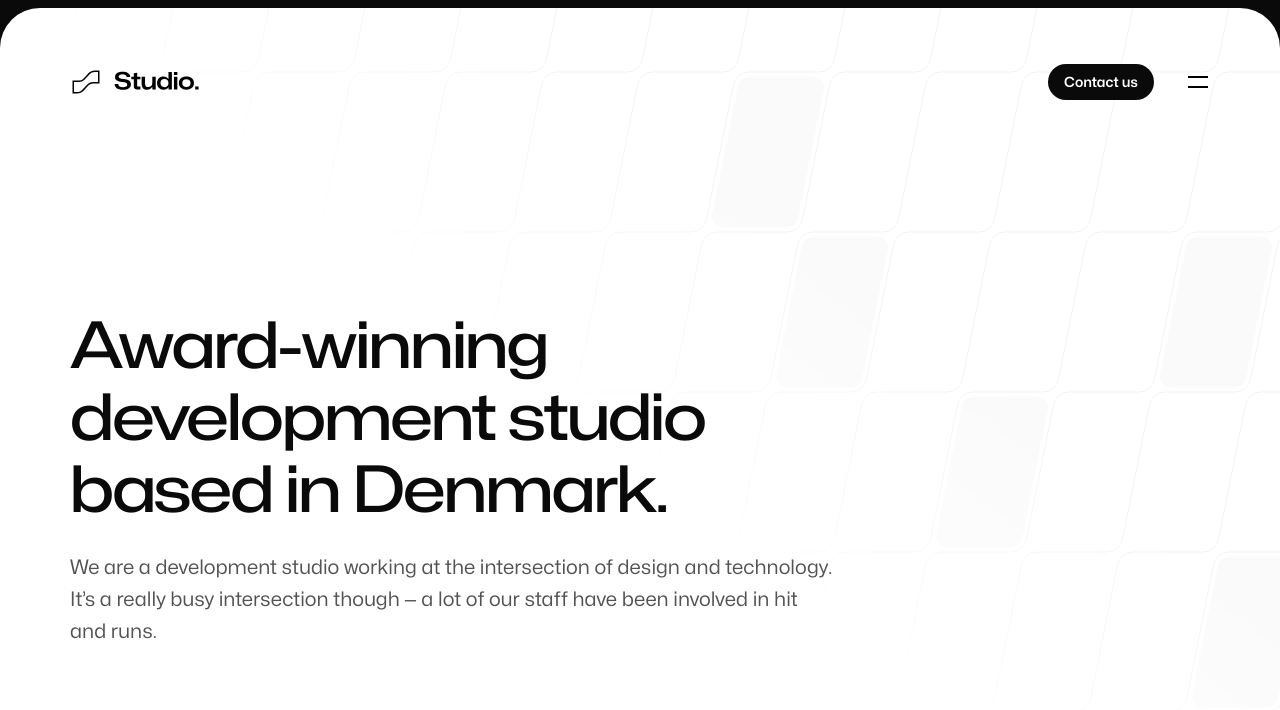
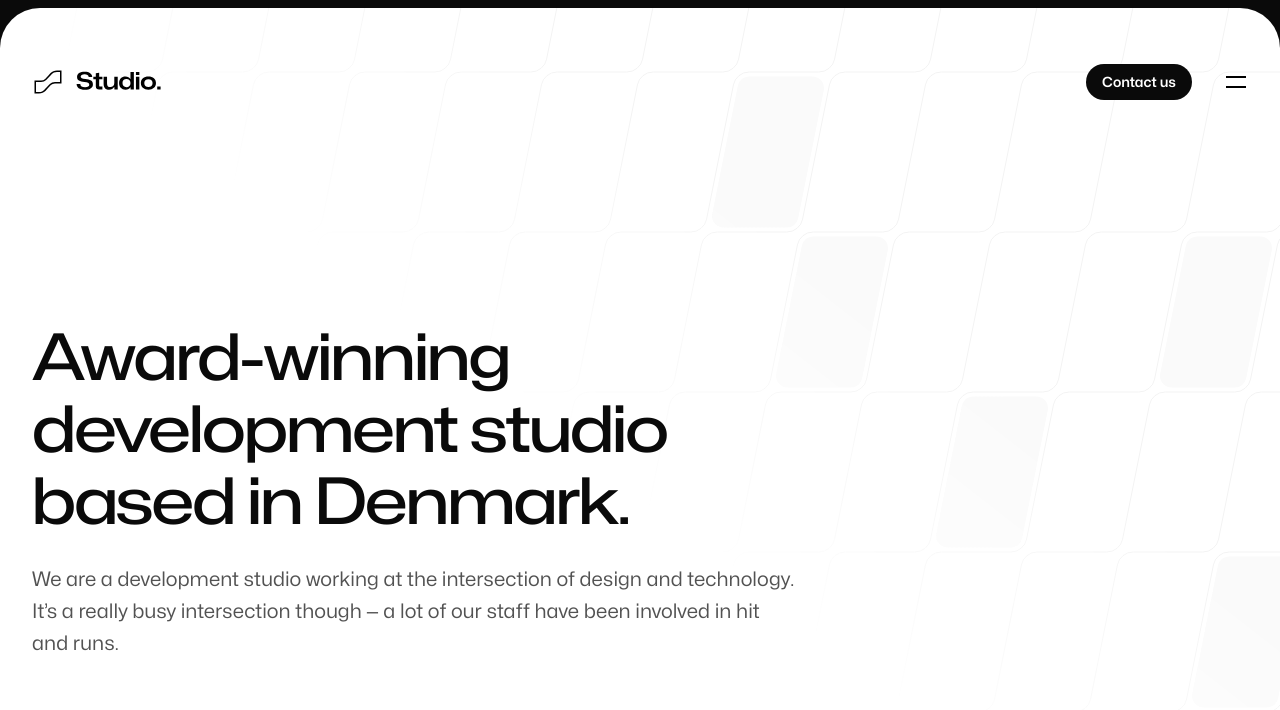
Before and after one commit to ahmadAK07/studio-template, a website: page src/index.html in a window 1280 px wide. Shown: the top 710 px of the page. Drawn offline with Linux system fonts and the light colour scheme.

Commit message:
some changes

```diff
--- a/src/index.html
+++ b/src/index.html
@@ -15,7 +15,7 @@
 <body class="x-overflow-hidden relative">
     <header class="bg-neutral-950 h-[900px]">
         <div class="absolute  w-full border-neutral-800">
-            <div class="flex justify-between items-center max-w-[1140px] py-16 mx-auto ">
+            <div class="flex justify-between items-center max-w-7xl px-6 lg:px-8 py-16 mx-auto">
                 <div>
                     <a class="relative z-30" aria-label="Home" href="/">
                         <svg viewBox="0 0 32 32" aria-hidden="true" class="fill-black h-12 sm:hidden">
@@ -163,7 +163,7 @@
     </header>
     <main class="bg-white overflow-hidden  rounded-tl-[40px] rounded-tr-[40px]  w-[100%] absolute top-2 left-0 z-10">
 
-        <div class="h-[800px]   pt-32 relative overflow-hidden">
+        <div class="h-[775px]   pt-24 relative overflow-hidden">
             <div class=" absolute w-full h-full  z-40 left-0 top-0">
                 <svg id="gridPattern" aria-hidden="true"
                     class="absolute inset-x-0 -top-[96px] -z-10 h-[1000px]  w-full fill-neutral-50 stroke-neutral-950/5 [mask-image:linear-gradient(to_bottom_left,white_35%,transparent_55%)]">
@@ -179,9 +179,10 @@
                     </svg>
                 </svg>
             </div>
-            <div class=" w-[1150px] mx-auto pt-[170px] ">
+            <div class=""></div>
+            <div class="max-w-7xl px-6 lg:px-8 mx-auto mt-24 sm:mt-32 md:mt-56 ">
                 <div>
-                    <div class="max-w-3xl" style="opacity: 1; transform: translate(5px, 6px)">
+                    <div class="max-w-3xl" style="opacity: 1; transform: translateY(-4px)">
                         <h1
                             class="font-display text-5xl font-medium tracking-tight text-neutral-950 [text-wrap:balance] sm:text-7xl ">
                             Award-winning development studio based in Denmark.</h1>
```
Also changed, not shown: src/output.css.
